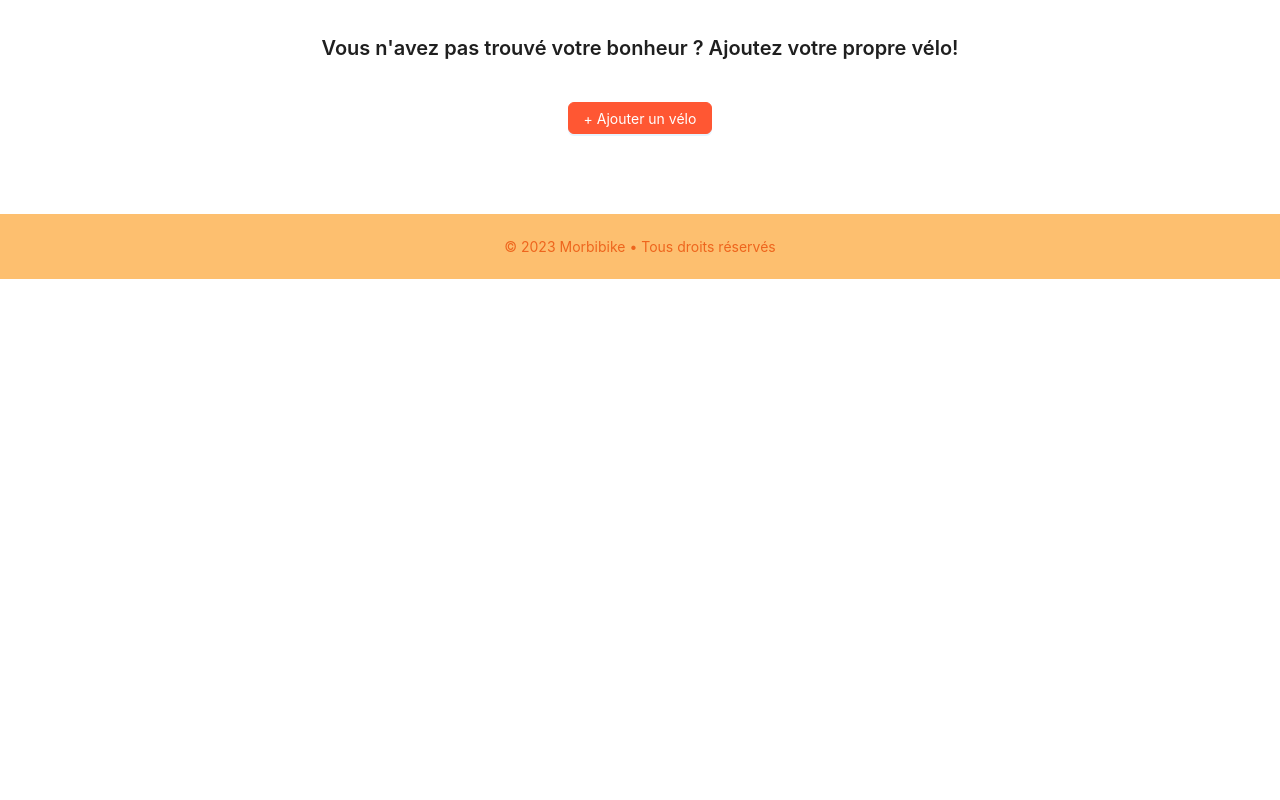
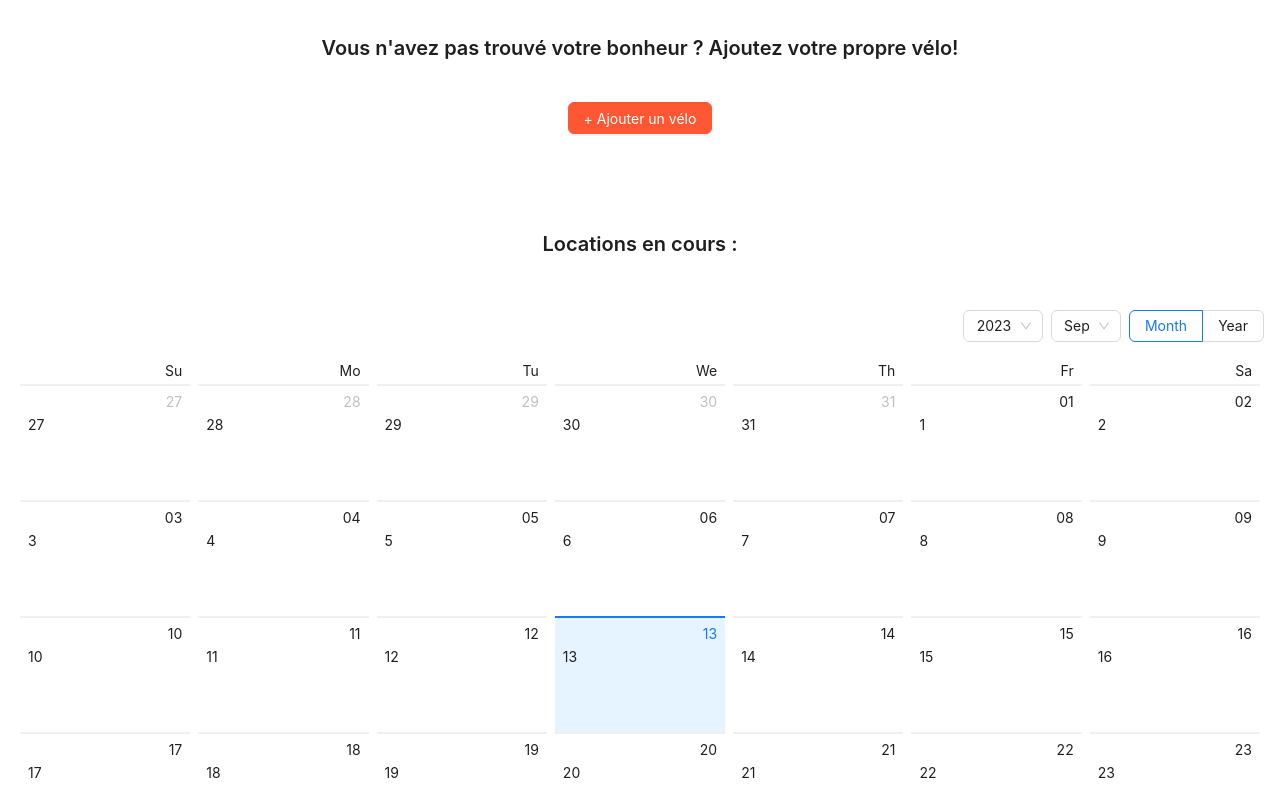
Before and after one commit to IrisKerr/Morbibike, a React (Create React App) app in the folder antd-demo/: page / in a window 1280 px wide. Shown: the part 780-1580 px from the top of the page. Before the commit the page ends 1059 px from the top, so only its background shows below. Built offline with nearby package versions, Linux system fonts and the light colour scheme.

Commit message:
RentalForm + RentCalendar adds

```diff
--- /dev/null
+++ b/antd-demo/src/components/RentCalendar.tsx
@@ -0,0 +1,81 @@
+// RentCalendar.tsx
+import React from 'react'
+import { useSelector } from 'react-redux'
+import { useNavigate } from 'react-router-dom'
+import dayjs from 'dayjs'
+import { RootState } from '../store/store'
+// import { Rent } from '../models/types'
+import { Calendar } from 'antd'
+import { Typography } from 'antd'
+
+const { Title } = Typography
+
+// propriétés css du title
+const titleStyle: React.CSSProperties = {
+  margin: '5rem 0 1.5rem 0',
+  padding: '1rem',
+}
+
+const RentCalendar: React.FC = () => {
+  const navigate = useNavigate()
+
+  // accès au tableau de locations depuis le state Redux
+  const rentals = useSelector((state: RootState) => state.rentals.rentals)
+  console.log('locations en cours', rentals)
+
+  // récupère l'id du vélo depuis rentals
+  const bikeId = rentals.length > 0 ? rentals[0].velo.id : undefined
+
+  /// Au clic sur une date, vérifie s'il y a une réservation de vélo
+  const onSelect = (date: dayjs.Dayjs) => {
+    const rentalForDate = rentals.find(
+      (rental) =>
+        dayjs(rental.start_date).isBefore(date) &&
+        dayjs(rental.end_date).isAfter(date)
+    )
+
+    if (rentalForDate) {
+      // Redirige vers la page de détail du vélo en utilisant l'ID du vélo associé à la réservation
+      navigate(`/bike/${rentalForDate.velo.id}`)
+    } else {
+      console.error('Aucune réservation de vélo pour cette date.')
+    }
+  }
+
+  // gère les changements de panneau dans le calendrier
+  const onPanelChange = (value: dayjs.Dayjs, mode: 'month' | 'year') => {
+    // log dans la console la date sélectionnée et le mode de vue
+    console.log(value.format('YYYY-MM-DD'), mode)
+  }
+
+  // render la donnée dans la cellule du calendrier
+  const dateCellRender = (date: dayjs.Dayjs) => {
+    // vérif si la date est bien une date de location
+    const isRentalDate = rentals.some(
+      (rental) =>
+        dayjs(rental.start_date).isBefore(date) &&
+        dayjs(rental.end_date).isAfter(date)
+    )
+
+    return isRentalDate ? (
+      <div className="rental-date">{date.date()}</div>
+    ) : (
+      date.date()
+    )
+  }
+
+  return (
+    <div>
+      <Title level={4} style={titleStyle}>
+        Locations en cours :
+      </Title>
+      <Calendar
+        onPanelChange={onPanelChange}
+        dateCellRender={dateCellRender}
+        onSelect={onSelect}
+      />
+    </div>
+  )
+}
+
+export default RentCalendar
--- a/antd-demo/src/containers/Home.tsx
+++ b/antd-demo/src/containers/Home.tsx
@@ -4,6 +4,7 @@ import { RootState } from '../store/store'
 import { Typography } from 'antd'
 import { Bike } from '../components/bike/Bike'
 import { useAppSelector } from '../store/hooks'
+import RentCalendar from '../components/RentCalendar'
 
 const { Title, Paragraph } = Typography
 
@@ -48,6 +49,7 @@ const Home: React.FC = () => {
         Vous n&apos;avez pas trouvé votre bonheur ? Ajoutez votre propre vélo!
       </Title>
       <Bike.AddCard />
+      <RentCalendar />
     </div>
   )
 }
--- a/antd-demo/src/forms/bike/Rental.tsx
+++ b/antd-demo/src/forms/bike/Rental.tsx
@@ -1,52 +1,66 @@
 // RentalForm.tsx
 import React, { useState } from 'react'
+
 import { DatePicker, Button } from 'antd'
 import { addRentalAction } from '../../store/actions/rentalActions'
 import { Rent } from '../../models/types'
 import { useSelector } from 'react-redux'
 import { RootState } from '../../store/store'
 import { isOverlapping } from '../../utils/rentalUtils'
+import { message } from 'antd'
 import dayjs, { Dayjs } from 'dayjs'
 
 interface RentalFormProps {
   bikeId?: number
 }
 
+const datePickerStyle: React.CSSProperties = {
+  marginRight: '0.5rem',
+}
+
 const Rental: React.FC<RentalFormProps> = ({ bikeId }) => {
   const [startDate, setStartDate] = useState<Dayjs | null>(null)
   const [endDate, setEndDate] = useState<Dayjs | null>(null)
   // import du state qui contient les données de location
-  const rentals = useSelector((state: RootState) => state.rentals.rentals)
+  const rentals = useSelector((state: RootState) => state.rentals?.rentals)
   console.log('rentals', rentals)
+
+  // définir la locale française
+  dayjs.locale('fr')
 
   const handleAddRental = () => {
     if (startDate && endDate && typeof bikeId === 'number') {
-      //   // vérifier si les dates de location souhaitées ne se chevauchent pas
-      //   const isOverlapping = rentals.some((rental) => {
-      //     return (
-      //       dayjs(startDate).isBefore(rental.end_date) &&
-      //       dayjs(endDate).isAfter(rental.start_date)
-      //     )
-      //   })
+      // Formatage des dates au format "YYYY-MM-DD"
+      const formattedStartDate: Dayjs = dayjs(startDate)
+      const formattedEndDate: Dayjs = dayjs(endDate)
 
-      //   if (isOverlapping) {
-      //     // Les dates de location se chevauchent, vous pouvez gérer cela ici
-      //     console.error('Les dates de location se chevauchent.')
-      //     return
-      //   }
+      console.log(formattedStartDate)
+      console.log(formattedEndDate)
+
+      // Vérifiez si la date de fin est antérieure à la date de début
+      if (formattedEndDate.isBefore(formattedStartDate)) {
+        message.error(
+          'Les dates ne sont pas valides. La date de fin doit être ultérieure à la date de début.'
+        )
+        return
+      }
 
       const rentalData: Rent = {
         id: Date.now(),
         velo: { id: bikeId },
-        start_date: startDate,
-        end_date: endDate,
+        start_date: formattedStartDate.toDate(),
+        end_date: formattedEndDate.toDate(),
       }
+
+      console.log('dates location', rentalData)
 
       //Argument of type 'RentalState' is not assignable to parameter of type 'Rent[]'.
       // 'RentalState' is missing the following properties from type 'Rent[]':
       if (!isOverlapping(rentalData, rentals)) {
         // Utilisez directement dispatch pour ajouter la location
+        console.log(rentalData)
         addRentalAction(rentalData)
+        console.log('ajout effectué')
 
         setStartDate(null)
         setEndDate(null)
@@ -57,21 +71,23 @@ const Rental: React.FC<RentalFormProps> = ({ bikeId }) => {
   }
 
   return (
-    <div>
+    <>
       <DatePicker
         value={startDate}
-        onChange={(date) => setStartDate(date)}
+        onChange={(date) => setStartDate(date ? dayjs(date) : null)}
         placeholder="Date de début"
+        style={datePickerStyle}
       />
       <DatePicker
         value={endDate}
-        onChange={(date) => setEndDate(date)}
+        onChange={(date) => setEndDate(date ? dayjs(date) : null)}
         placeholder="Date de fin"
+        style={datePickerStyle}
       />
       <Button type="primary" onClick={handleAddRental}>
         Ajouter la location
       </Button>
-    </div>
+    </>
   )
 }
 
--- a/antd-demo/src/models/types.ts
+++ b/antd-demo/src/models/types.ts
@@ -1,4 +1,4 @@
-import { Dayjs } from 'dayjs'
+import dayjs, { Dayjs } from 'dayjs'
 
 // types.ts
 export interface Velo {
@@ -14,6 +14,6 @@ export interface Velo {
 export interface Rent {
   id: number
   velo: { id: number }
-  start_date: Dayjs
-  end_date: Dayjs
+  start_date: Date | Dayjs
+  end_date: Date | Dayjs
 }
--- a/antd-demo/src/store/actions/rentalActions.ts
+++ b/antd-demo/src/store/actions/rentalActions.ts
@@ -4,7 +4,7 @@ import { Rent } from '../../models/types'
 
 // Action pour ajouter une location
 export const addRentalAction = (rentalData: Rent) => {
-  return (dispatch: Dispatch) => {
+  return (dispatch: Dispatch<any>) => {
     dispatch(addRental(rentalData))
   }
 }
```
